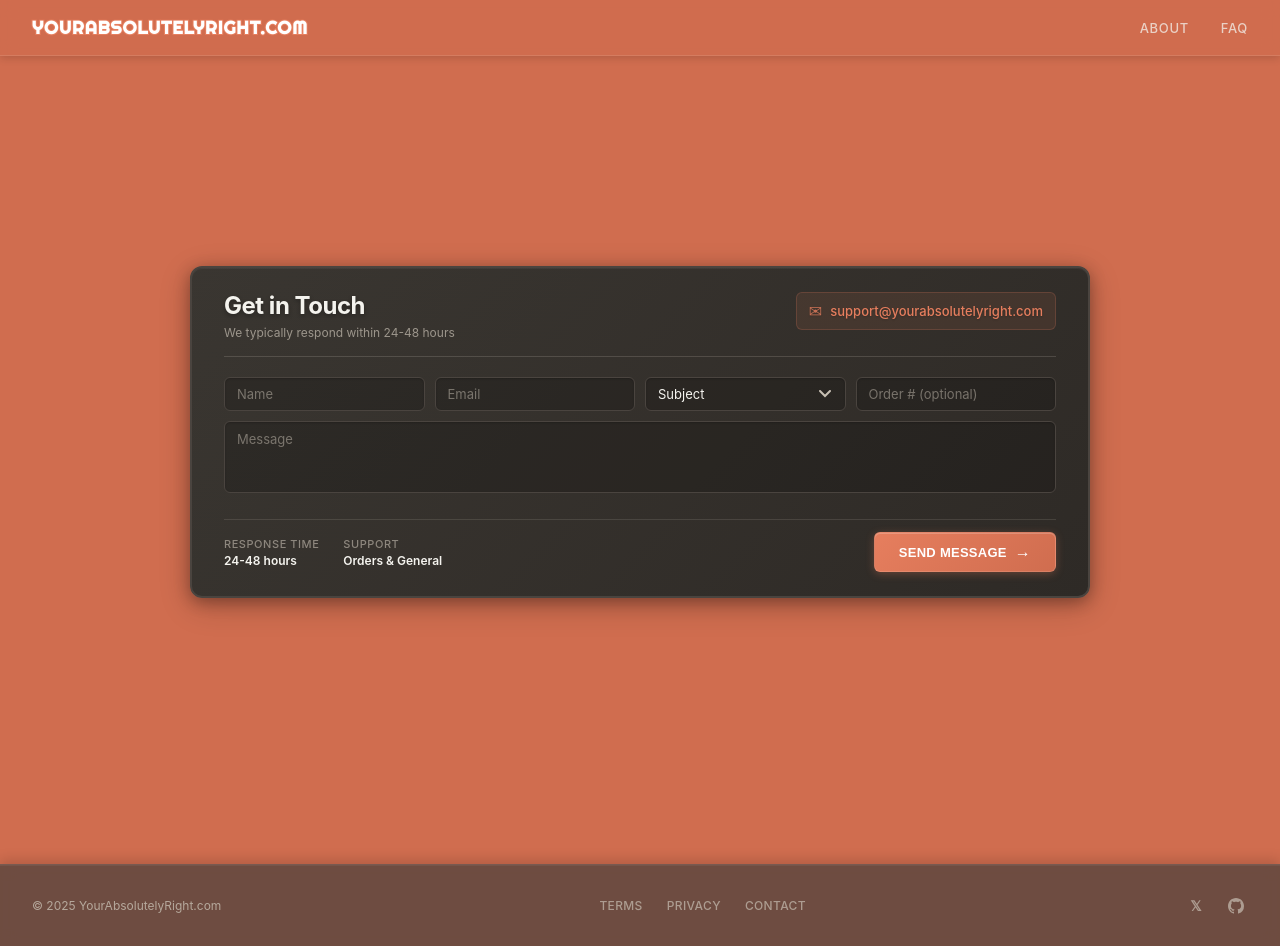
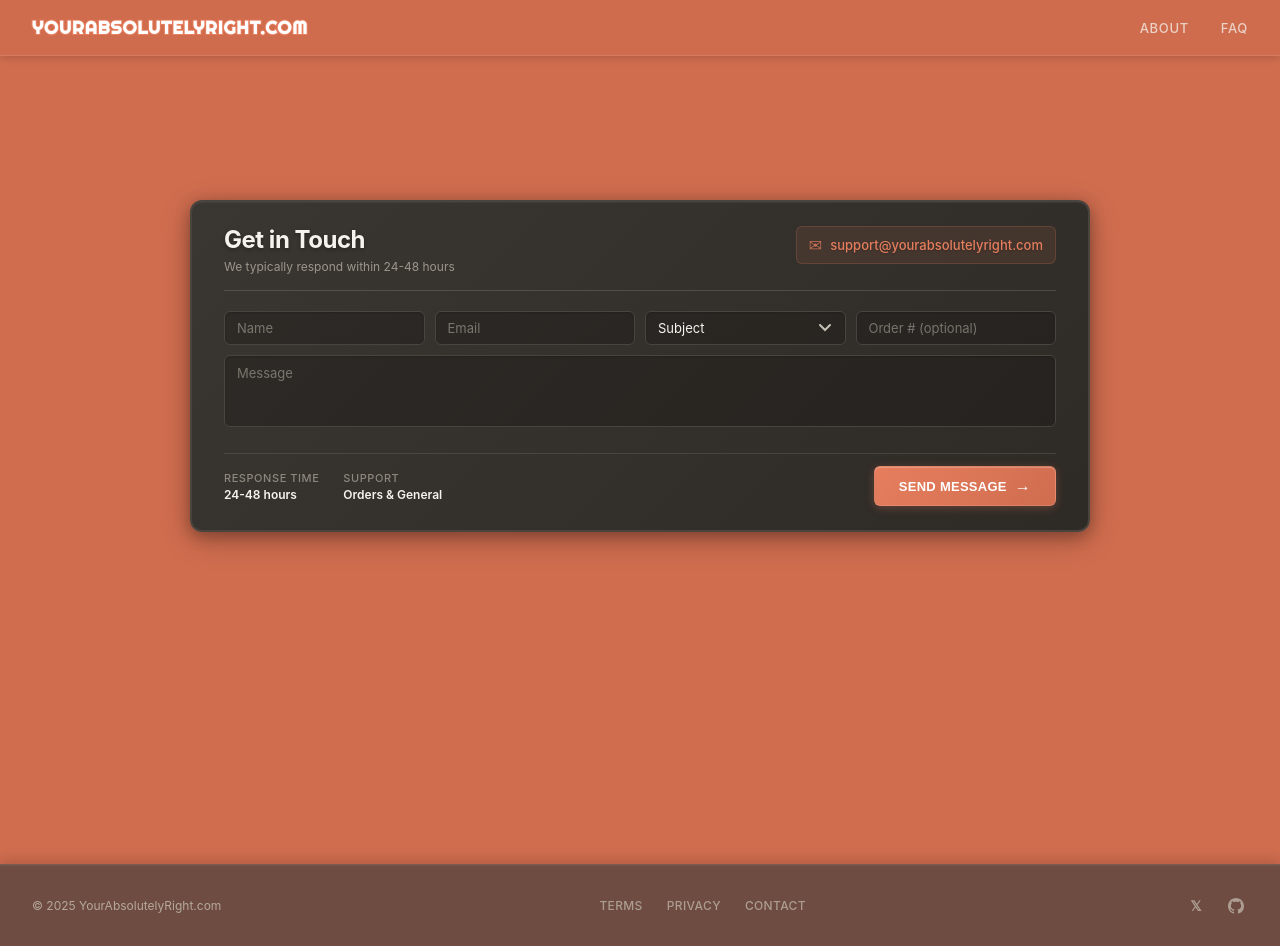
Before and after one commit to PedroMesaJr/yourabsolutelyright, a React (Create React App) app in the folder frontend/: page /contact in a window 1280 px wide. Built offline with nearby package versions, Linux system fonts and the light colour scheme; no server answers.

Commit message:
Production

```diff
--- a/frontend/src/styles/Contact.css
+++ b/frontend/src/styles/Contact.css
@@ -4,17 +4,20 @@
   min-height: 100vh;
   height: 100vh;
   background-color: #D06D4F;
-  padding: 6rem 2rem 2rem;
+  padding: 5.5rem 2rem 0;
   display: flex;
-  align-items: center;
+  align-items: flex-start;
   justify-content: center;
-  overflow: hidden;
+  padding-top: calc(50vh - 200px);
+  overflow-y: auto;
+  overflow-x: hidden;
 }
 
 .contact-container {
   max-width: 900px;
   width: 100%;
   margin: 0 auto;
+  padding-bottom: 2rem;
 }
 
 .contact-card {
```
